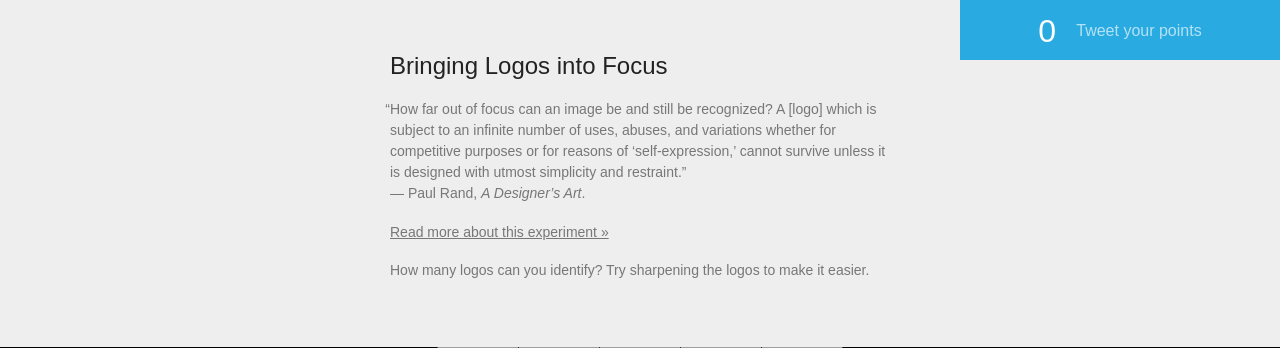
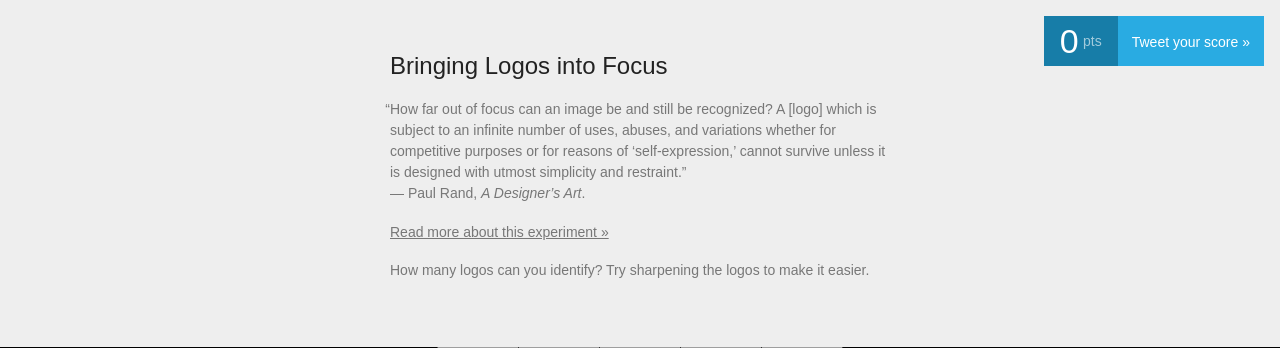
Before and after one commit to jimniels/logo-integrity, a PHP site: page / in a window 1280 px wide. Shown: the top 348 px of the page. Run offline with PHP 8.4, Linux system fonts and the light colour scheme; grey boxes are pictures that could not be loaded.

Commit message:
Continued work on points and shuffling

```diff
--- a/assets/css/src/_filters.scss
+++ b/assets/css/src/_filters.scss
@@ -90,46 +90,61 @@ $filter-height: 50px;
 //  ===================
 //
 .filter-points {
-    width: 320px;
+    //width: 320px;
     position: fixed;
-    top: 0;
-    right: 0;
+    top: 1em;
+    right: 1em;
     color: white;
-    color: rgba(255,255,255,.65);
+    color: rgba(255,255,255,.6);
     background: $color-highlight;
-    height: $filter-height+10;
-    padding: 0 2em;
-    @include transition(.5s ease background);
+    height: $filter-height;
     z-index: 10000;
 
+    @include respond-to(mobile) {
+        width: 100%;
+        top: 0;
+        right: 0;
+    }
+
     a {
-        color: inherit;
-        line-height: $filter-height+10;
+        color: white;
+        line-height: $filter-height;
         position: relative;
         top: 1px;
-        font-size: #{14 / $font-size-base};
+        font-size: #{14 / $font-size-base}em;
+        padding: 0 1em;
 
         &:hover {
             text-decoration: underline;
             color: white;
-
-            &:after {
-                content: '\00BB';
-                position: absolute;
-                margin-left: .25em;
-            }
         }
     }
 
     .points {
-        font-size: 2em;
+        float: left;
+        background: darken($color-highlight, 15%);
+        padding: 0 1em;
+        @include transition(.5s ease background);
+
+        @include respond-to(mobile) {
+            padding: 0 2em;
+        }
+
+        &.points-increase {
+            background-color: $color-correct;
+        }
+    }
+
+    .points-label {
+        position: relative;
+        top: 1px;
+        font-size: #{14 / $font-size-base}em;
+    }
+
+    .points-count {
+        font-size: #{34 / $font-size-base}em;
         @include inline-block();
         color: white;
-        padding-right: .5em;
-        line-height: $filter-height+10;
-    }
-
-    &.points-added {
-        background-color: $color-correct;
+        line-height: $filter-height;
     }
 }
--- a/assets/css/src/_form.scss
+++ b/assets/css/src/_form.scss
@@ -80,6 +80,7 @@
     .correct & {
         input {
             color: $color-correct;
+            -webkit-text-fill-color: $color-correct;
         }
         button {
             background: $color-correct;
@@ -88,6 +89,7 @@
     .incorrect & {
         input {
             color: $color-incorrect;
+            -webkit-text-fill-color: $color-incorrect;
             text-decoration: line-through;
         }
         button {
--- a/assets/css/src/_header.scss
+++ b/assets/css/src/_header.scss
@@ -6,6 +6,11 @@
 .header {
     padding: 3em 4%;
     background: $color-background-light;
+
+    // Header sticks on mobile, so allow more space up top
+    @include respond-to(mobile) {
+        padding-top: 5em;
+    }
 
     h1 {
         font-size: #{24 / $font-size-base}em;
--- a/assets/scripts/scripts.js
+++ b/assets/scripts/scripts.js
@@ -2,7 +2,7 @@ $(document).ready(function(){
 
     // Shuffle the logos on page load
     //$('.brands li').shuffle();
-    var $points = $('.points');
+    var $points = $('.points-count');
 
     var logos = $('.logos > li');
     var formHtml = '\
@@ -32,7 +32,7 @@ $(document).ready(function(){
             if($this.hasClass('reveal')) {
                 setTimeout(function(){
                     $this.find('input').focus();
-                }, 100);
+                }, 500);
             }
         }
         // Otherwise Do nothing
@@ -71,9 +71,9 @@ $(document).ready(function(){
             var currentPoints = $points.text();
             currentPoints = parseInt(currentPoints);
             $points.text(currentPoints+1);
-            $points.parent().toggleClass('points-added');
+            $points.parent().toggleClass('points-increase');
             setTimeout(function(){
-                $points.parent().toggleClass('points-added');
+                $points.parent().toggleClass('points-increase');
             }, 600); //matches the css transition duration
         } else {
             console.log("Not close enough!");
--- a/index.html
+++ b/index.html
@@ -39,10 +39,16 @@
                 <li><a href="#" class="filter-point" data-blur-value="15">Level 4</a></li>
                 <li><a href="#" class="filter-point" data-blur-value="20">Level 5</a></li>
             </ul>
-            <div class="filter-points"><span class="points">0</span> <a href="#">Tweet your points</a></div>
+            <div class="filter-points">
+                <div class="points">
+                    <span class="points-count">0</span>
+                    <span class="points-label">pts</span>
+                </div>
+                <a href="#" title="Share your score on Twitter">Tweet your score &raquo;</a>
+            </div>
         </div>
 
-        <ul class="brands main">
+        <ul class="brands">
 
                         <li class="brand" id="abc" data-answer="['ABC','American Broadcasting Company']">
                             <h2 class="brand-name">
```
Also changed, not shown: assets/css/src/_brands.scss (+27 -10 lines), dev.php (+10 -3 lines), assets/css/build/styles.css, 1 other file.
